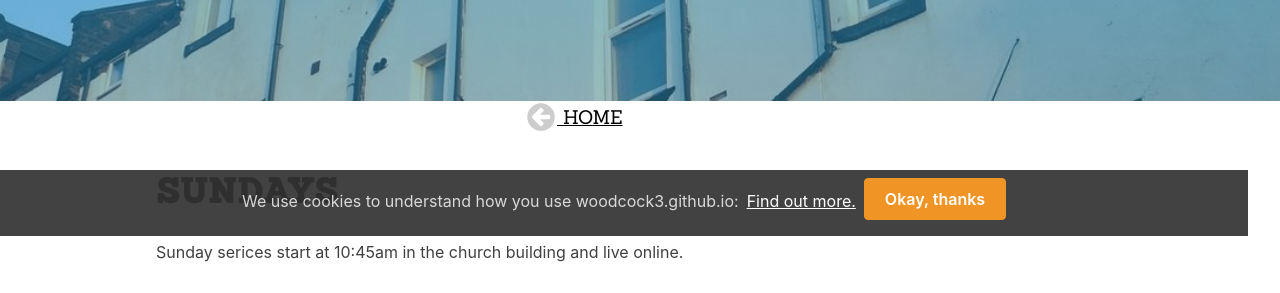
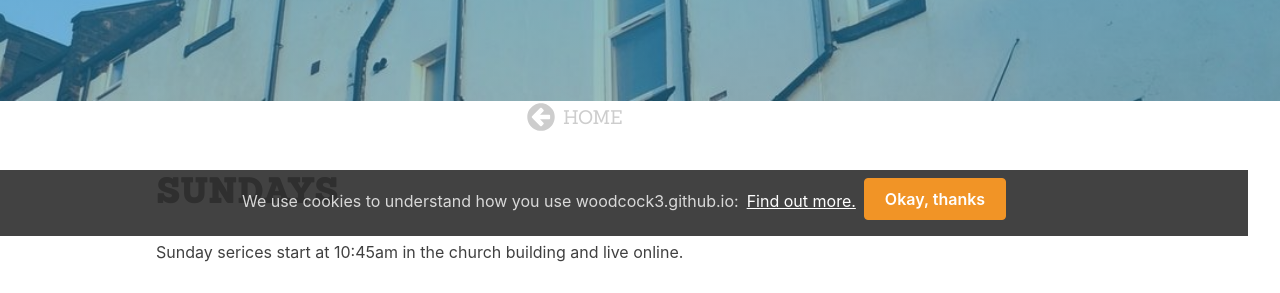
Before and after one commit to woodcox/city-jekyll, a Jekyll site: the page built from pages/_sunday/2021-01-03-booking.md, in a window 1280 px wide. Shown: the part 664-957 px from the top of the page. Built offline with Jekyll 4.4.1, drawn with Linux system fonts in a browser that asks for light colours.

Commit message:
Update nav-back.html

```diff
--- a/_includes/modules/nav-back.html
+++ b/_includes/modules/nav-back.html
@@ -2,6 +2,8 @@
 .nav-back {
   font-family: Sanchez-regular;
   font-size: 1.2rem;
+}
+.nav-back a {
   color: {{ site.colors.grey }};
   text-decoration: none;
 }
```
